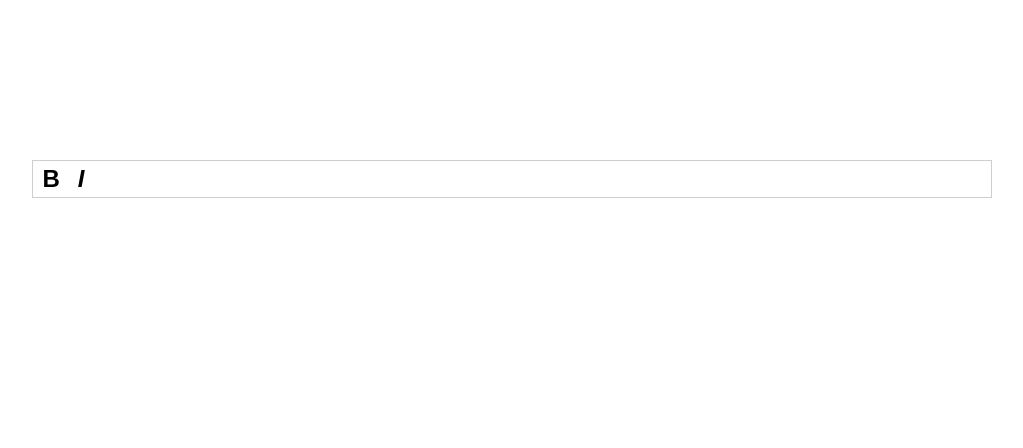
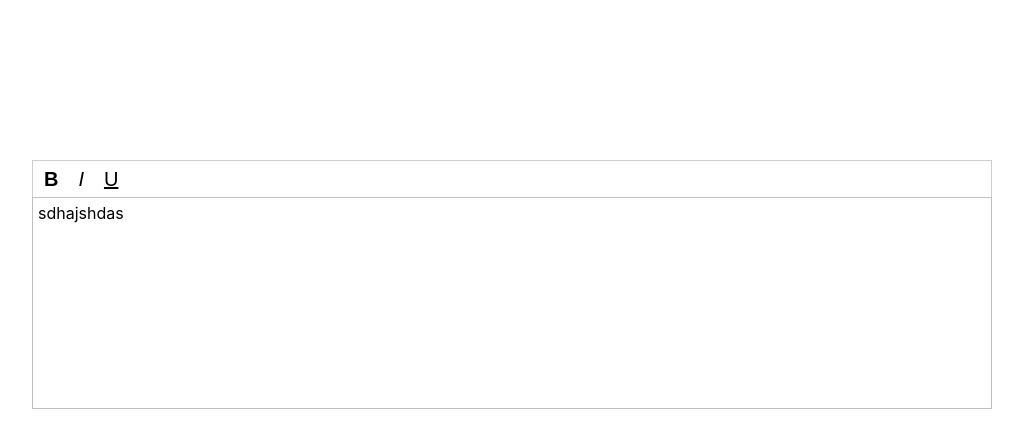
Before and after one commit to biswajitsundara/biz-editor, a React (Create React App) app: page / in a window 1280 px wide. Shown: the top 448 px of the page, without its empty margins (128-1151 px from the left). Built offline with nearby package versions, Linux system fonts and the light colour scheme.

Commit message:
added body

```diff
--- a/src/App.js
+++ b/src/App.js
@@ -1,11 +1,12 @@
-import logo from './logo.svg';
 import './App.css';
 import Header from './header/Header';
+import Body from './body/body';
 
 function App() {
   return (
     <div className="App">
       <Header />
+      <Body />
     </div>
   );
 }
--- /dev/null
+++ b/src/body/body.css
@@ -0,0 +1,11 @@
+.editor-body{
+    height: 200px;
+    border: 1px solid silver;
+    padding: 5px;
+    overflow-y: auto;
+    outline: none;
+}
+
+.editor-body:focus{
+    border-color:  #0d6efd;
+}
--- /dev/null
+++ b/src/body/body.js
@@ -0,0 +1,9 @@
+import './body.css';
+
+const Body = () => {
+    return ( <div className="editor-body" contenteditable="true">
+          sdhajshdas
+    </div> );
+}
+
+export default Body;
--- a/src/header/Header.css
+++ b/src/header/Header.css
@@ -1,5 +1,6 @@
 .header-toolbar{
     border: 1px solid #ccced1;
+    border-bottom: 0px;
     padding: 0.2rem;
     display: flex;
 }
@@ -13,13 +14,21 @@ button{
     display: flex;
     justify-content: center;
     align-items: center;
+    font-size: 20px;
+}
+
+.style-italics-button{
+    font-style: italic;
+}
+
+.style-underline-button{
+    text-decoration: underline;
 }
 
 button:hover{
     background-color: #e1dede;
 }
 
-span{
-    font-size: 24px;
+.style-bold-button{
     font-weight: bold;
 }
--- a/src/header/Header.js
+++ b/src/header/Header.js
@@ -1,13 +1,9 @@
-import BoldIcon from '../header/Bold.svg';
 import './Header.css';
 const Header = () => {
     return ( <div className="header-toolbar">
-        <button>
-            <span>B</span>
-        </button>
-        <button>
-            <span><i>I</i></span>
-        </button>
+        <button className='style-bold-button'>B</button>
+        <button className='style-italics-button'>I</button>
+        <button className='style-underline-button'>U</button>
     </div> );
 }
 
```
Also changed, not shown: src/header/Bold.svg (deleted).
